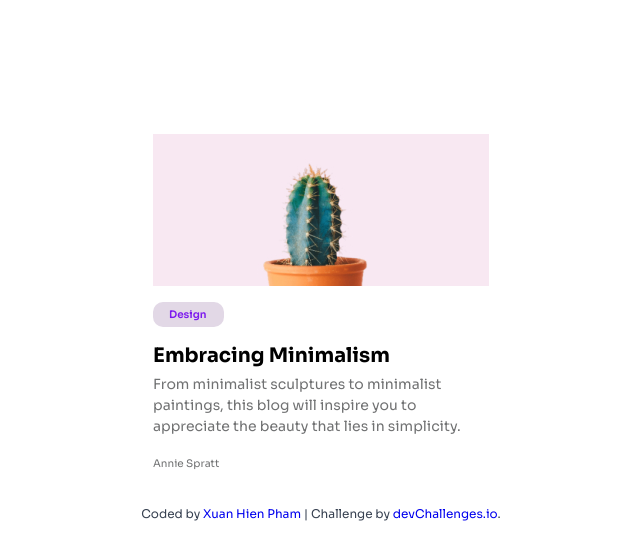
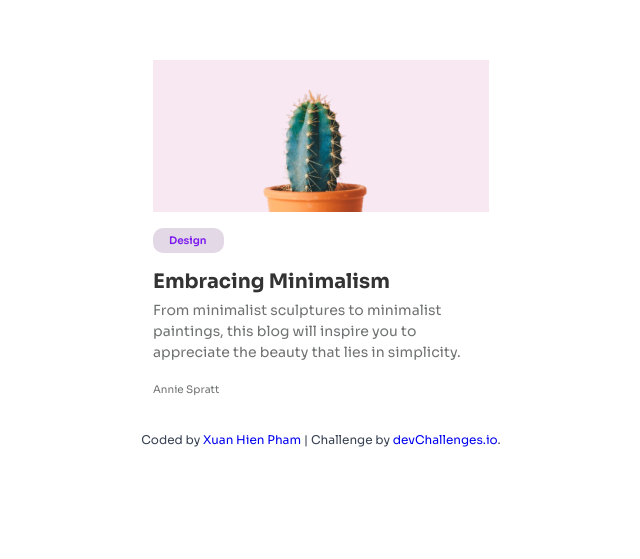
Before and after one commit to HienXuanPham/devchallenges-minimal-blog-card, a plain HTML site: page index.html in a window 1280 px wide. Shown: the part 155-714 px from the top of the page, without its empty margins (319-959 px from the left). Drawn offline with Linux system fonts and the light colour scheme.

Commit message:
remove margin top

```diff
--- a/style.css
+++ b/style.css
@@ -11,10 +11,6 @@ body {
   flex-direction: column;
   justify-content: center;
   align-items: center;
-}
-
-section {
-  margin-top: 10.25rem;
 }
 
 .card {
@@ -45,6 +41,7 @@ section {
 .card-content h1 {
   font-size: 1.25rem;
   font-weight: 700;
+  color:rgb(52, 51, 51)
 }
 
 .content-description {
```
